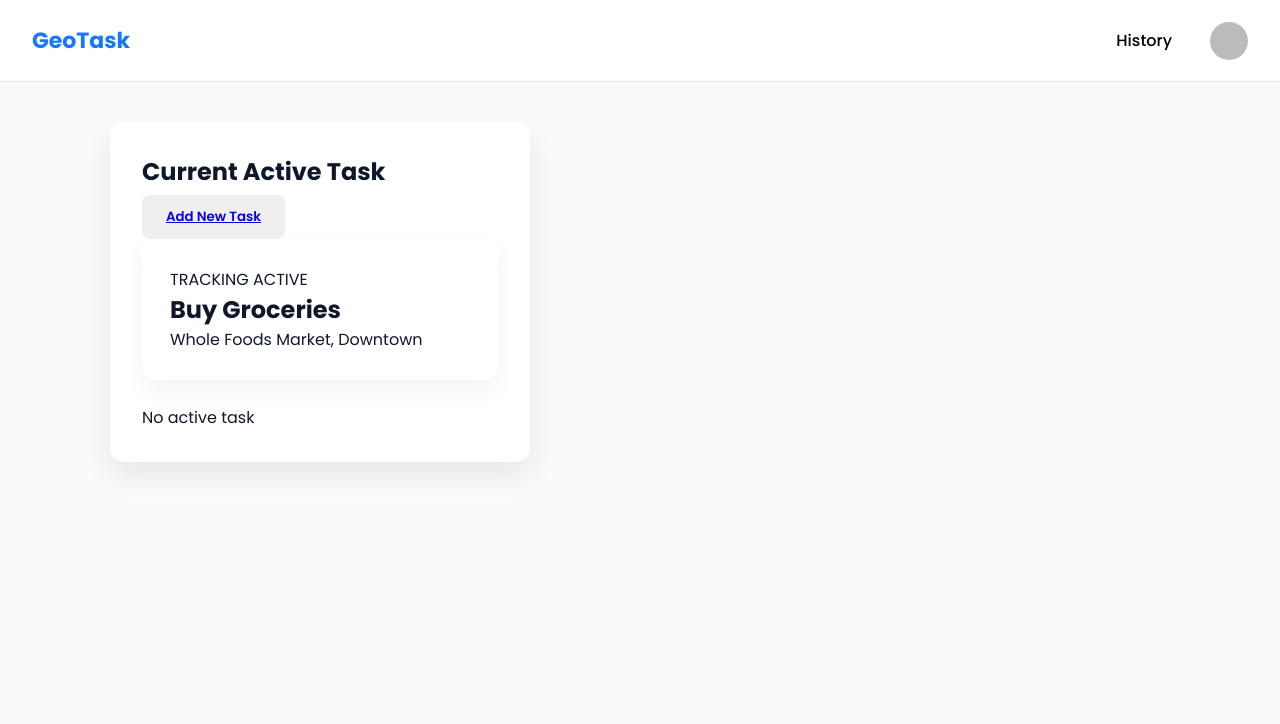
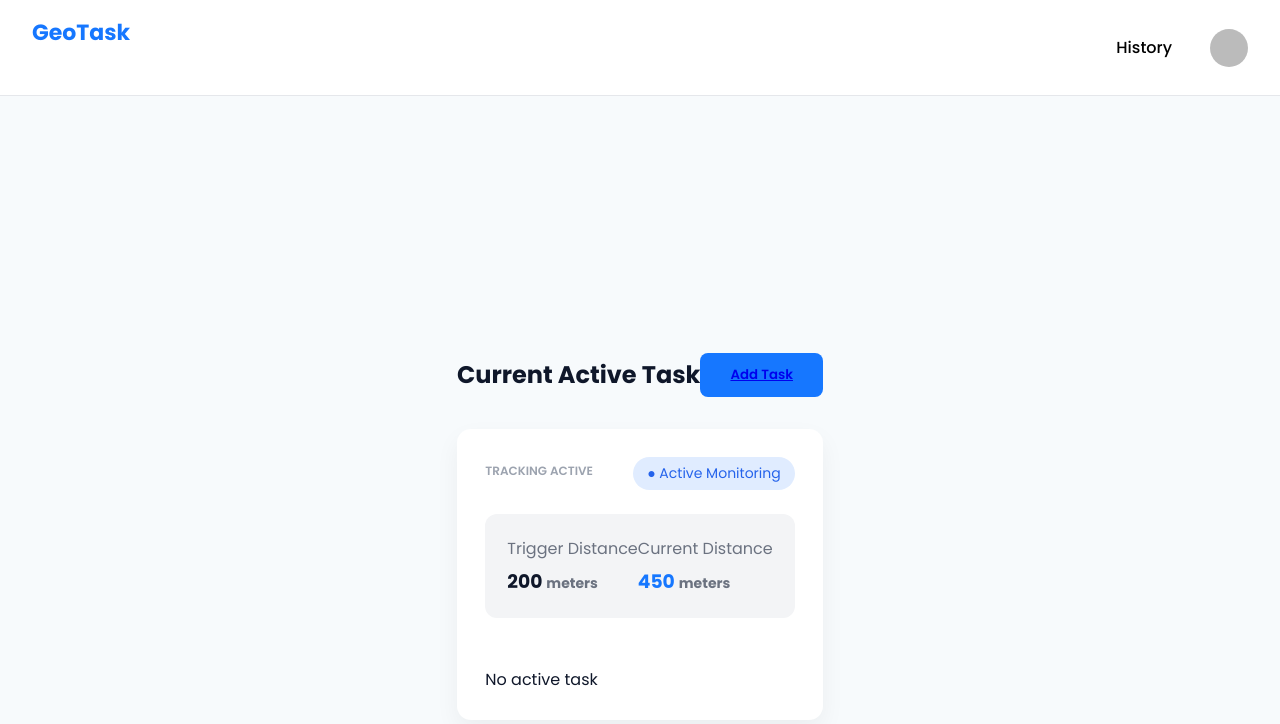
Before and after one commit to maheshbhojane1/GeoTask, a React (Vite) app: page /dashboard in a window 1280 px wide. Shown: the top 724 px of the page. Built offline with nearby package versions, Linux system fonts and the light colour scheme; no server answers; the database is empty; sample sign-in values are in the browser's storage.

Commit message:
update style

```diff
--- a/src/pages/AddTask.jsx
+++ b/src/pages/AddTask.jsx
@@ -36,71 +36,30 @@ export default function AddTask() {
   };
 
   return (
+    <div className="container">
+      <div className="card">
+        <h2>Add Task</h2>
 
+        <input
+          placeholder="Task title"
+          value={title}
+          onChange={(e) => setTitle(e.target.value)}
+        />
 
-    // <div className="container">
-    //   <div className="card">
-    //     <h2>Add Task</h2>
+        <input
+          type="number"
+          value={distance}
+          onChange={(e) => setDistance(e.target.value)}
+        />
 
-    //     <input
-    //       placeholder="Task title"
-    //       value={title}
-    //       onChange={(e) => setTitle(e.target.value)}
-    //     />
+        <button className="btn" onClick={getLocation}>
+          Capture Location
+        </button>
 
-    //     <input
-    //       type="number"
-    //       value={distance}
-    //       onChange={(e) => setDistance(e.target.value)}
-    //     />
-
-    //     <button className="btn" onClick={getLocation}>
-    //       Capture Location
-    //     </button>
-
-    //     <button className="btn" onClick={handleSubmit}>
-    //       Save Task
-    //     </button>
-    //   </div>
-    // </div>
-
-    <>
-
-    <header class="topbar">
-    <h2>GeoTask</h2>
-    <img src="https://i.pravatar.cc/40" alt="profile" />
-  </header>
-
-  <main class="page">
-    <div class="card">
-      <h1>New Reminder</h1>
-      <p class="subtitle">Set a location trigger for your task</p>
-
-      <form>
-        <label>Task Title</label>
-        <input placeholder="Task title"
-          value={title}
-          onChange={(e) => setTitle(e.target.value)} />
-
-        <label>Trigger Distance</label>
-        <div class="input-group">
-          <input type="number" value="200" />
-          <span>meters</span>
-        </div>
-
-        <div class="location-row">
-          <label>Location</label>
-          <a  onClick={getLocation}>Recapture Location</a>
-        </div>
-
-
-        <div class="actions">
-          <button type="button" class="btn cancel">Cancel</button>
-          <button className="btn primary" onClick={handleSubmit} >Save Task</button>
-        </div>
-      </form>
+        <button className="btn" onClick={handleSubmit}>
+          Save Task
+        </button>
+      </div>
     </div>
-  </main>
-    </>
   );
 }
--- a/src/pages/Dashboard.jsx
+++ b/src/pages/Dashboard.jsx
@@ -143,31 +143,41 @@ export default function Dashboard() {
           )}
         </div>
       </header>
+      <main className="container">
+        <section class="page-header">
+          <h1>Current Active Task</h1>
+          <button class="primary-btn">
+            <Link className="btn" to="/add-task">
+              Add Task
+            </Link>
+          </button>
+        </section>
 
-      <div className="container">
-        <div className="card">
-          <section class="page-header">
-            <h1>Current Active Task</h1>
-            <button class="primary-btn btn"><Link className="btn" to="/add-task">
-              Add New Task
-            </Link></button>
-          </section>
+        <section className="task-card">
+          <div className="task-top">
+            <div>
+              <span className="badge">TRACKING ACTIVE</span>
+              <p>
+                {/* <h3> {task.title}</h3> */}
+              </p>
+            </div>
 
-          {/* <section class="header">
-            <h1>Current Active Task</h1>
-            <button class="primary-btn btn"><Link className="btn" to="/add-task">
-              Add Task
-            </Link></button>
+            <span className="status">● Active Monitoring</span>
+          </div>
 
-          </section> */}
+          <div class="distance-box">
+            <div>
+              <p>Trigger Distance</p>
+              <h3>
+                200 <span>meters</span>
+              </h3>
+            </div>
 
-          <div className="task-card">
-            <div class="task-top">
-              <div>
-                <span class="badge">TRACKING ACTIVE</span>
-                <h2>Buy Groceries</h2>
-                <p class="location">Whole Foods Market, Downtown</p>
-              </div>
+            <div>
+              <p>Current Distance</p>
+              <h3 class="blue">
+                450 <span>meters</span>
+              </h3>
             </div>
           </div>
 
@@ -198,8 +208,8 @@ export default function Dashboard() {
           ) : (
             <p>No active task</p>
           )}
-        </div>
-      </div>
+        </section>
+      </main>
     </>
   );
 }
--- a/src/styles/global.css
+++ b/src/styles/global.css
@@ -9,7 +9,7 @@
 
 
 body {
-  background: #f8fafc;
+  background: #F7FAFC;
   color: #0f172a;
 }
 
@@ -55,7 +55,7 @@ body {
   box-shadow: 0 10px 25px rgba(0,0,0,0.05);
 }
 
-/* .container {
+ .container {
    min-height: 100vh;
   display: flex;
   flex-direction: column;
@@ -109,7 +109,7 @@ body {
   font-size: 13px;
 }
 
-.btn {
+/* .btn {
    width: 100%;
   padding: 12px;
   border-radius: 8px;
@@ -118,12 +118,12 @@ body {
   font-weight: 600;
   cursor: pointer;
   margin-bottom: 18px;
-}
+} */
 
-.btn:hover {
+/* .btn:hover {
   background-color: #9aa4c5;
   transition: transform 2s, background-color 0.2s;
-}
+} */
 .input {
   width: 100%;
   padding: 10px;
@@ -131,7 +131,6 @@ body {
   border-radius: 6px;
 } */
 
-/* Topbar */
 .topbar {
   background: #f8fafc;
   height: 60px;
@@ -146,7 +145,6 @@ body {
   border-radius: 50%;
 }
 
-/* Page */
 .page {
   display: flex;
   justify-content: center;
@@ -154,7 +152,6 @@ body {
   padding: 50px 20px;
 }
 
-/* Card */
 .card {
   background: white;
   width: 100%;
@@ -173,7 +170,6 @@ body {
   margin-bottom: 22px;
 }
 
-/* Form */
 label {
   display: block;
   font-weight: 600;
@@ -195,7 +191,6 @@ input:focus {
   background: white;
 }
 
-/* Trigger Distance */
 .input-group {
   display: flex;
   align-items: center;
@@ -207,7 +202,6 @@ input:focus {
   font-size: 14px;
 }
 
-/* Location */
 .location-row {
   display: flex;
   justify-content: space-between;
@@ -221,7 +215,6 @@ input:focus {
   font-size: 14px;
 }
 
-/* Map Box */
 .map-box {
   margin-top: 10px;
   border-radius: 12px;
@@ -250,7 +243,6 @@ input:focus {
   color: #64748b;
 }
 
-/* Actions */
 .actions {
   display: flex;
   gap: 12px;
@@ -275,6 +267,8 @@ input:focus {
   background: #1677ff;
   color: white;
 }
+
+
 
 .navbar {
   background: #fff;
@@ -321,3 +315,82 @@ input:focus {
   border-radius: 6px;
   cursor: pointer;
 }
+
+
+.container {
+  max-width: 1100px;
+  margin: 40px auto;
+  padding: 0 20px;
+}
+
+.page-header {
+  display: flex;
+  justify-content: space-between;
+  align-items: center;
+  margin-bottom: 32px;
+}
+
+.primary-btn {
+  background: #1677ff;
+  color: white;
+  border: none;
+  padding: 12px 18px;
+  border-radius: 8px;
+  font-weight: 600;
+  cursor: pointer;
+}
+
+
+.task-card {
+  background: white;
+  border-radius: 14px;
+  padding: 28px;
+  box-shadow: 0 10px 25px rgba(0,0,0,0.05);
+}
+
+.task-top {
+  display: flex;
+  justify-content: space-between;
+}
+
+.badge {
+  font-size: 12px;
+  color: #9ca3af;
+  font-weight: 600;
+}
+
+.location {
+  color: #6b7280;
+  margin-top: 4px;
+}
+
+.status {
+  background: #e0ecff;
+  color: #2563eb;
+  padding: 6px 14px;
+  border-radius: 20px;
+  font-size: 14px;
+}
+
+.distance-box {
+  margin: 24px 0;
+  background: #f3f4f6;
+  padding: 22px;
+  border-radius: 12px;
+  display: flex;
+  justify-content: space-between;
+}
+
+.distance-box p {
+  color: #6b7280;
+  margin-bottom: 6px;
+}
+
+.distance-box span {
+  font-size: 14px;
+  color: #6b7280;
+}
+
+.blue {
+  color: #1677ff;
+}
```
